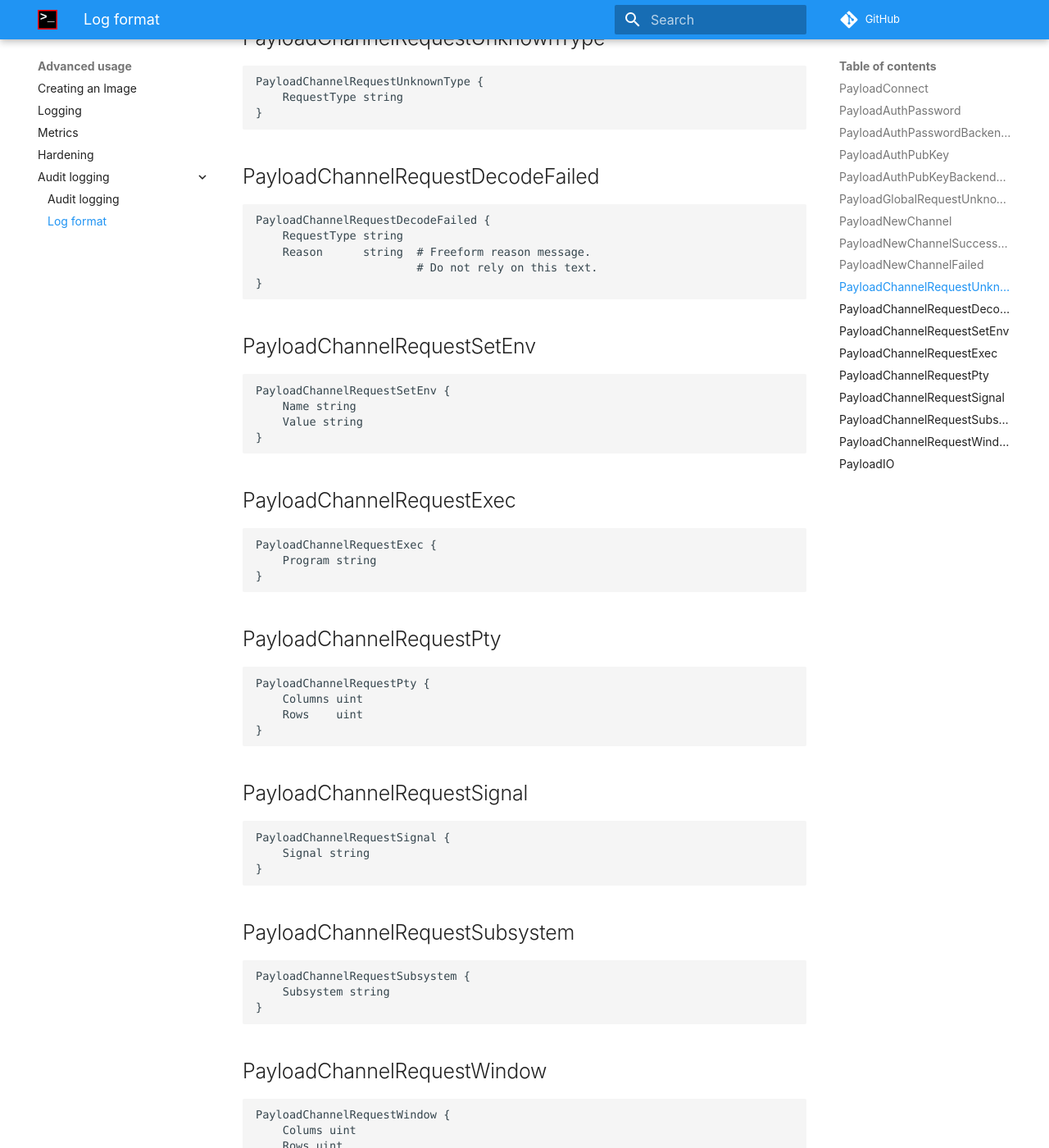
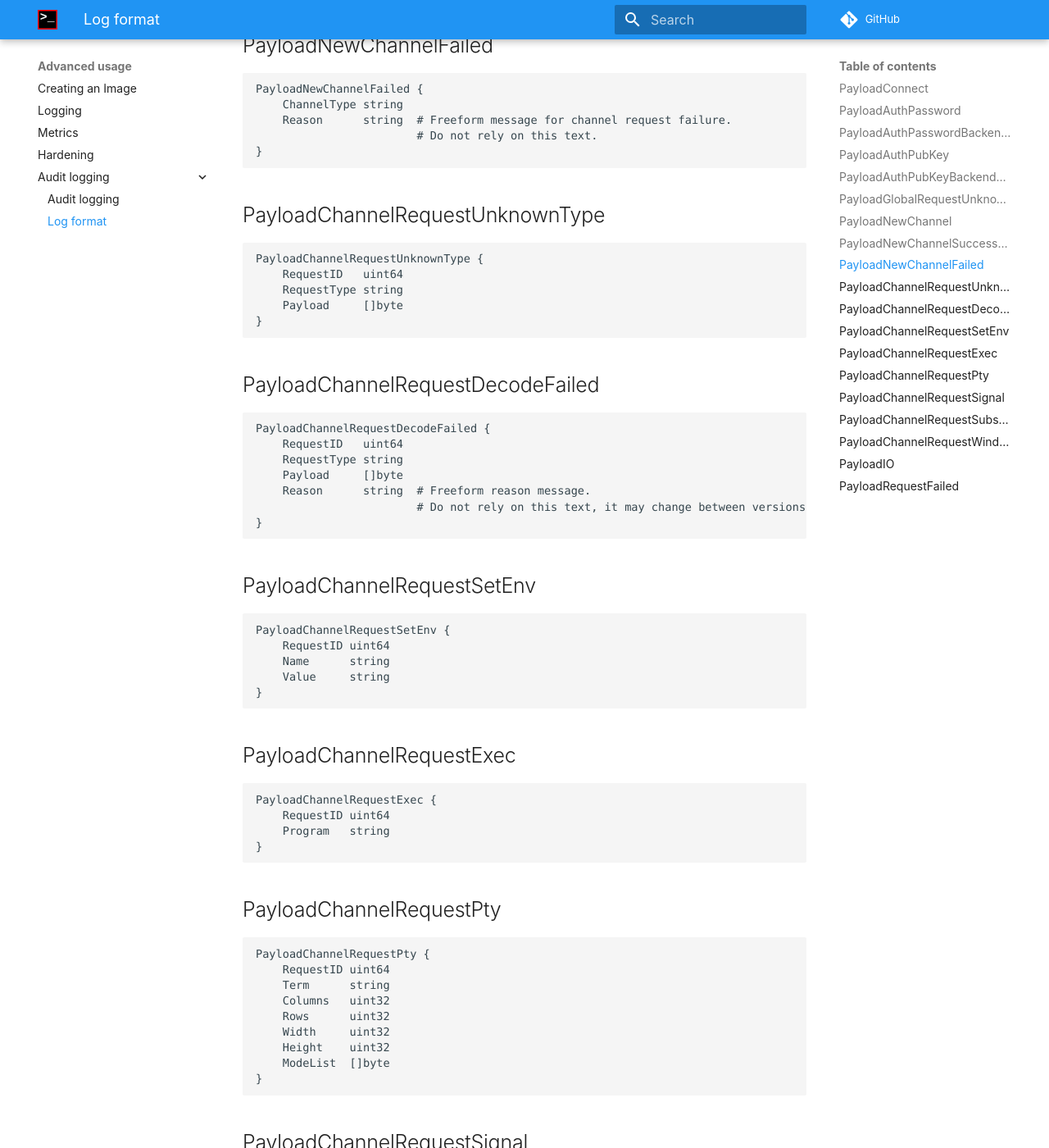
Before and after one commit to ContainerSSH/containerssh.github.io, an MkDocs documentation site: the page built from docs/advanced/audit/format.md, in a window 1280 px wide and 1400 px high, scrolled down 4760 px. Shown: the whole window at 82% size. Built offline with MkDocs 1.6.1 and Material for MkDocs 9.7.7, drawn with Linux system fonts in a browser that asks for light colours; comment, search, counter and statistics services are not loaded; some of the changed text lies outside the part shown.

Commit message:
Fixed audit log format description

````diff
--- a/docs/advanced/audit/format.md
+++ b/docs/advanced/audit/format.md
@@ -50,7 +50,9 @@ The audit log protocol has the following message types at this time:
 | 406 | ChannelRequestSignal | A signal was sent | [PayloadChannelRequestSignal](#payloadchannelrequestsignal) |
 | 407 | ChannelRequestSubsystem | A subsystem (e.g. SFTP) was requested | [PayloadChannelRequestSubsystem](#payloadchannelrequestsubsystem) |
 | 408 | ChannelRequestWindow | Window size change | [PayloadChannelRequestWindow](#payloadchannelrequestwindow) |
+| 499 | ChannelExit | The program running has exited | [PayloadExit](#payloadexit) |
 | 500 | Channel I/O | I/O event | [PayloadIO](#payloadio) |
+| 501 | RequestFailed | A global or channel request has failed | [PayloadRequestFailed](#payloadrequestfailed) |
 
 !!! note
     When writing a decoder, your decoder should ignore unknown fields and message codes as the format may be extended to accommodate new ContainerSSH features.
@@ -140,7 +141,9 @@ PayloadNewChannelFailed {
 
 ```
 PayloadChannelRequestUnknownType {
+	RequestID   uint64
     RequestType string
+    Payload     []byte
 }
 ```
 
@@ -148,9 +151,11 @@ PayloadChannelRequestUnknownType {
 
 ```
 PayloadChannelRequestDecodeFailed {
+	RequestID   uint64
     RequestType string
+    Payload     []byte
     Reason      string  # Freeform reason message.
-                        # Do not rely on this text.
+                        # Do not rely on this text, it may change between versions.
 }
 ```
 
@@ -158,8 +163,9 @@ PayloadChannelRequestDecodeFailed {
 
 ```
 PayloadChannelRequestSetEnv {
-    Name string
-    Value string
+	RequestID uint64
+    Name      string
+    Value     string
 }
 ```
 
@@ -167,7 +173,8 @@ PayloadChannelRequestSetEnv {
 
 ```
 PayloadChannelRequestExec {
-    Program string
+	RequestID uint64
+    Program   string
 }
 ```
 
@@ -175,8 +182,13 @@ PayloadChannelRequestExec {
 
 ```
 PayloadChannelRequestPty {
-    Columns uint
-    Rows    uint
+	RequestID uint64
+    Term      string
+	Columns   uint32
+	Rows      uint32
+	Width     uint32
+	Height    uint32
+    ModeList  []byte
 }
 ```
 
@@ -184,7 +196,8 @@ PayloadChannelRequestPty {
 
 ```
 PayloadChannelRequestSignal {
-    Signal string
+	RequestID uint64
+    Signal    string
 }
 ```
 
@@ -192,6 +205,7 @@ PayloadChannelRequestSignal {
 
 ```
 PayloadChannelRequestSubsystem {
+	RequestID uint64
     Subsystem string
 }
 ```
@@ -200,8 +214,11 @@ PayloadChannelRequestSubsystem {
 
 ```
 PayloadChannelRequestWindow {
-    Colums uint
-    Rows uint
+	RequestID uint64
+	Columns   uint32
+	Rows      uint32
+	Width     uint32
+	Height    uint32
 }
 ```
 
@@ -213,3 +230,12 @@ PayloadIO {
     Data   []byte
 }
 ```
+
+## PayloadRequestFailed
+
+```
+PayloadRequestFailed {
+	RequestID uint64
+	Reason    string
+}
+```
````
Also changed, not shown: other parts of docs/advanced/audit/format.md (+1 -2 lines), docs/contributing/index.md (+2 -0 lines).
